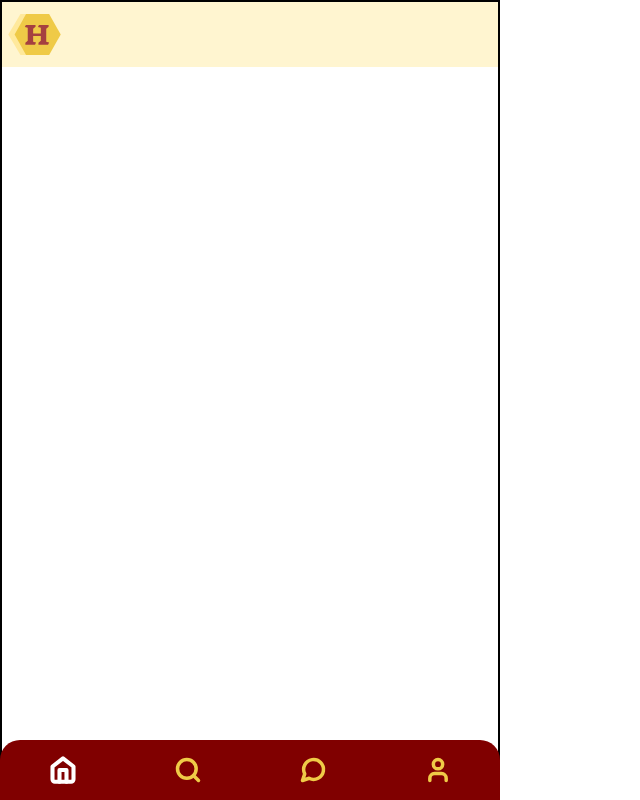
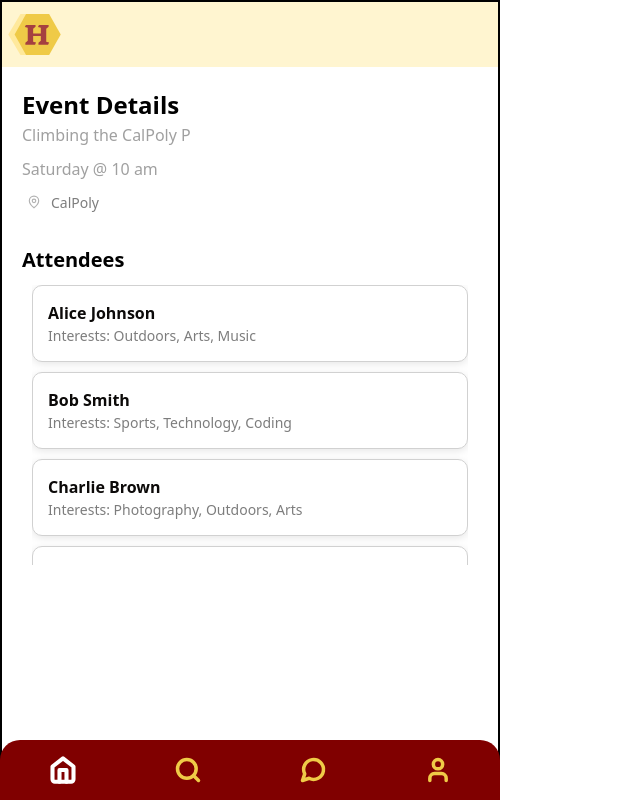
Before and after one commit to elhagen13/CSC484, a React (Create React App) app: page /event/1 in a window 1280 px wide. Before the commit this address had no page. Shown: the whole page, without its empty margins (0-640 px from the left). Built offline with nearby package versions, Linux system fonts and the light colour scheme.

Commit message:
search page -> event info cards connection

```diff
--- a/package.json
+++ b/package.json
@@ -6,6 +6,7 @@
     "@hookform/resolvers": "^3.9.1",
     "@radix-ui/react-checkbox": "^1.1.2",
     "@radix-ui/react-dropdown-menu": "^2.0.6",
+    "@radix-ui/react-hover-card": "^1.1.2",
     "@radix-ui/react-label": "^2.1.0",
     "@radix-ui/react-scroll-area": "^1.2.1",
     "@radix-ui/react-separator": "^1.1.0",
--- a/src/App.tsx
+++ b/src/App.tsx
@@ -16,6 +16,7 @@ import Profile from "./pages/Profile";
 import EditProfile from "./pages/EditProfile";
 import Search from "./pages/Search";
 import EventConfirmation from "./pages/EventConfirmation";
+import EventInfo from "./pages/EventInfo"
 import EventAttendees from "./pages/EventAttendees";
 import UserProfile from "./pages/UserProfile";
 import UserMessage from "./pages/UserMessage";
@@ -67,6 +68,9 @@ const AppContent = () => {
         {/* user routes */}
         <Route path="/user/:userId/profile" element={<UserProfile />} />
         <Route path="/user/:userId/message" element={<UserMessage />} />
+
+        {/* dynamicly routing eventinfo page*/}
+        <Route path="/event/:eventId" element={<EventInfo/>} />
       </Routes>
 
       {!noLayoutComponentsPaths.includes(location.pathname) && (
--- /dev/null
+++ b/src/components/ui/hover-card.tsx
@@ -0,0 +1,29 @@
+"use client"
+
+import * as React from "react"
+import * as HoverCardPrimitive from "@radix-ui/react-hover-card"
+
+import { cn } from "@/lib/utils"
+
+const HoverCard = HoverCardPrimitive.Root
+
+const HoverCardTrigger = HoverCardPrimitive.Trigger
+
+const HoverCardContent = React.forwardRef<
+  React.ElementRef<typeof HoverCardPrimitive.Content>,
+  React.ComponentPropsWithoutRef<typeof HoverCardPrimitive.Content>
+>(({ className, align = "center", sideOffset = 4, ...props }, ref) => (
+  <HoverCardPrimitive.Content
+    ref={ref}
+    align={align}
+    sideOffset={sideOffset}
+    className={cn(
+      "z-50 w-64 rounded-md border bg-popover p-4 text-popover-foreground shadow-md outline-none data-[state=open]:animate-in data-[state=closed]:animate-out data-[state=closed]:fade-out-0 data-[state=open]:fade-in-0 data-[state=closed]:zoom-out-95 data-[state=open]:zoom-in-95 data-[side=bottom]:slide-in-from-top-2 data-[side=left]:slide-in-from-right-2 data-[side=right]:slide-in-from-left-2 data-[side=top]:slide-in-from-bottom-2",
+      className
+    )}
+    {...props}
+  />
+))
+HoverCardContent.displayName = HoverCardPrimitive.Content.displayName
+
+export { HoverCard, HoverCardTrigger, HoverCardContent }
--- /dev/null
+++ b/src/pages/EventInfo.tsx
@@ -0,0 +1,98 @@
+"use client";
+
+import { useParams } from "react-router-dom"; // For capturing the dynamic event ID from the URL
+import { Card } from "@/components/ui/card"; // Assuming shadcn UI provides a 'Card' component
+import { MapPin } from "lucide-react"; // For the location pin icon
+import fakeData from "../fakeData"; // Import the fake event data
+import fakePeople from "../fakePeople"; // Import the fake people data
+import { ScrollArea } from "@/components/ui/scroll-area"; // For the scrollable attendees section
+
+// Define the structure of an event
+interface Event {
+  id: number;
+  eventName: string;
+  location: string;
+  date: string;
+  time: string;
+}
+
+// Define the structure of an attendee
+interface Attendee {
+  firstName: string;
+  lastName: string;
+  interests: string[];
+}
+
+function EventInfoPage() {
+  const { eventId } = useParams(); // Get event ID from URL
+  const eventID = parseInt(eventId as string); // Parse the eventId to integer
+
+  // Find the event from the fake data using the eventId
+  const event = fakeData.reduce((acc: Event[], category) => {
+    category.type.forEach((type) => {
+      acc.push(...type.events); // Push all events from each category's type
+    });
+    return acc;
+  }, []).find((event) => event.id === eventID);
+
+  if (!event) {
+    return <div>Event not found!</div>; // In case the event doesn't exist
+  }
+
+  // Sample attendees (from fakePeople.js)
+  const attendees = fakePeople.slice(0, 10); // Just pulling the first 10 attendees for this example
+
+  return (
+    <div style={{ padding: "20px" }}>
+      {/* Event Details Heading */}
+      <h2 style={{ fontSize: "24px", fontWeight: "bold" }}>Event Details</h2>
+
+      {/* Event Information */}
+      <div style={{ fontSize: "16px", color: "#A0A0A0", marginBottom: "10px" }}>
+        {event.eventName}
+      </div>
+      <div style={{ fontSize: "16px", color: "#A0A0A0", marginBottom: "10px" }}>
+        {event.date} @ {event.time}
+      </div>
+      <div style={{ display: "inline-flex", alignItems: "center", color: "#7D7D7D", fontSize: "14px" }}>
+        <MapPin color="#B2B2B2" height="14px" style={{ marginRight: "5px" }} />
+        <div>{event.location}</div>
+      </div>
+
+      {/* Scrollable Attendees Section */}
+      <h3 style={{ marginTop: "30px", fontSize: "20px", fontWeight: "bold" }}>Attendees</h3>
+      <ScrollArea
+        className="w-full"
+        style={{
+          height: "calc(50vh - 100px)", // Adjust based on available space
+          borderColor: "#D1D1D1",
+          padding: "10px",
+          borderRadius: "0",
+        }}
+      >
+        <div style={{ display: "flex", flexDirection: "column", gap: "10px" }}>
+          {attendees.map((attendee, index) => (
+            <Card
+              key={index}
+              style={{
+                padding: "15px",
+                border: "1px solid #D1D1D1",
+                borderRadius: "10px",
+                boxShadow: "0 2px 8px rgba(0, 0, 0, 0.1)",
+              }}
+            >
+              <div style={{ fontWeight: "bold" }}>
+                {attendee.firstName} {attendee.lastName}
+              </div>
+              <div style={{ fontSize: "14px", color: "#7D7D7D" }}>
+                Interests: {attendee.interests.join(", ")}
+              </div>
+            </Card>
+          ))}
+        </div>
+      </ScrollArea>
+    </div>
+  );
+}
+
+export default EventInfoPage;
--- a/src/pages/Search.tsx
+++ b/src/pages/Search.tsx
@@ -8,6 +8,8 @@ import * as React from "react";
 import fakeData from "../fakeData";
 import { useToast } from "@/components/hooks/use-toast";
 import { ToastAction } from "@/components/ui/toast";
+import { Link } from "react-router-dom"; // Use Link from react-router-dom
+import { Card } from "@/components/ui/card"; // Assuming shadcn UI provides a 'Card' component
 
 // Define the structure of an event
 interface Event {
@@ -69,7 +71,12 @@ function SearchPage() {
         value={query}
         onChange={handleSearch}
         placeholder="Search events by name"
-        style={{ width: "100%", padding: "10px", borderRadius: "8px", color: "light grey"}}
+        style={{
+          width: "100%",
+          padding: "10px",
+          borderRadius: "8px",
+          color: "light grey",
+        }}
       />
 
       {/* Scrollable Events */}
@@ -84,15 +91,22 @@ function SearchPage() {
       >
         <div style={{ display: "flex", flexDirection: "column", gap: "20px" }}>
           {filteredEvents.map((event) => (
-            <div
+            <Link
               key={event.id}
+              to={`/event/${event.id}`} // Link to event details
+              style={{ textDecoration: "none" }}
+            >
+              {/* Card for each event */}
+              <Card
+                className="event-card"
                 style={{
                   display: "flex",
-                justifyContent: "flex-start",
+                  flexDirection: "row",
                   alignItems: "center",
                   border: "1px solid #D1D1D1",
                   padding: "20px",
                   borderRadius: "10px",
+                  transition: "background-color 0.3s, transform 0.2s, color 0.3s",
                 }}
               >
                 {/* Event Details */}
@@ -150,7 +164,21 @@ function SearchPage() {
                 >
                   RSVP
                 </Button>
-            </div>
+              </Card>
+
+              {/* Hover effect */}
+              <style>{`
+                .event-card:hover {
+                  background-color: #f0f0f0;
+                  cursor: pointer;
+                  transform: scale(1.02); /* Reduced scaling */
+                  color: #333; /* Change text color on hover */
+                }
+                .event-card:hover div {
+                  color: #333; /* Ensure text color changes */
+                }
+              `}</style>
+            </Link>
           ))}
         </div>
       </ScrollArea>
```
Also changed, not shown: 1 other file (tests, documents, lock files or other folders). Lines whose indentation alone changed are shown as unchanged.
